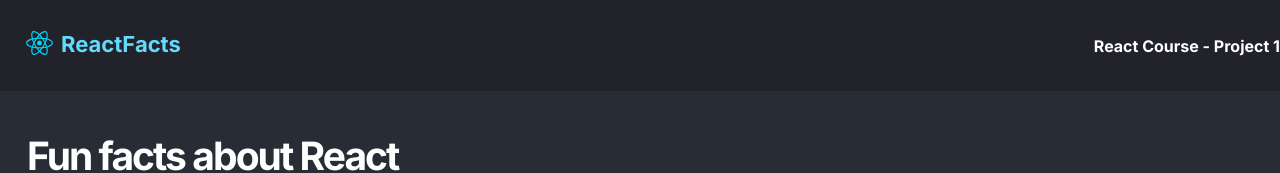
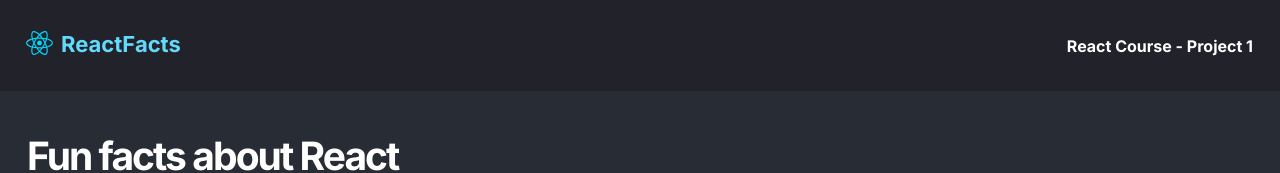
Before and after one commit to lytecode/react-facts, a React (Vite) app: page / in a window 1280 px wide. Shown: the top 173 px of the page. Built offline with nearby package versions, Linux system fonts and the light colour scheme.

Commit message:
Add react-logo to the background

```diff
--- a/src/App.css
+++ b/src/App.css
@@ -27,7 +27,10 @@ nav {
 
 .course-name {
   color: white;
-  margin: auto 0 auto auto;
+  margin-top: auto;
+  margin-bottom: auto;
+  margin-left: auto;
+  margin-right: 27px;
   font-weight: 16px;
 }
 
@@ -35,6 +38,9 @@ nav {
   color: #ffffff;
   margin-top: 41px;
   margin-left: 27px;
+  background-image: url('./assets/react-logo-large.png');
+  background-repeat: no-repeat;
+  background-position: right bottom;
 }
 
 .title {
```
Also changed, not shown: src/assets/react-logo-large.png (added).
